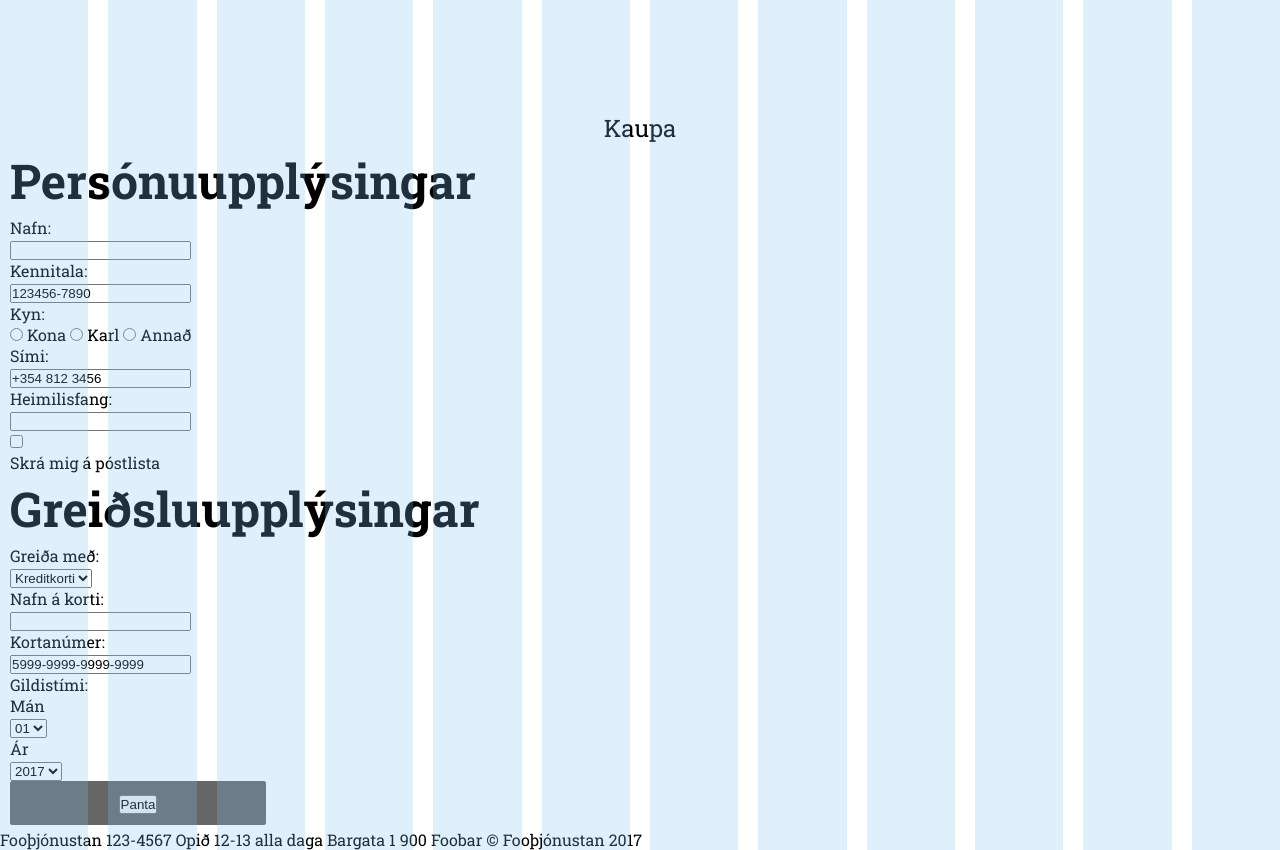
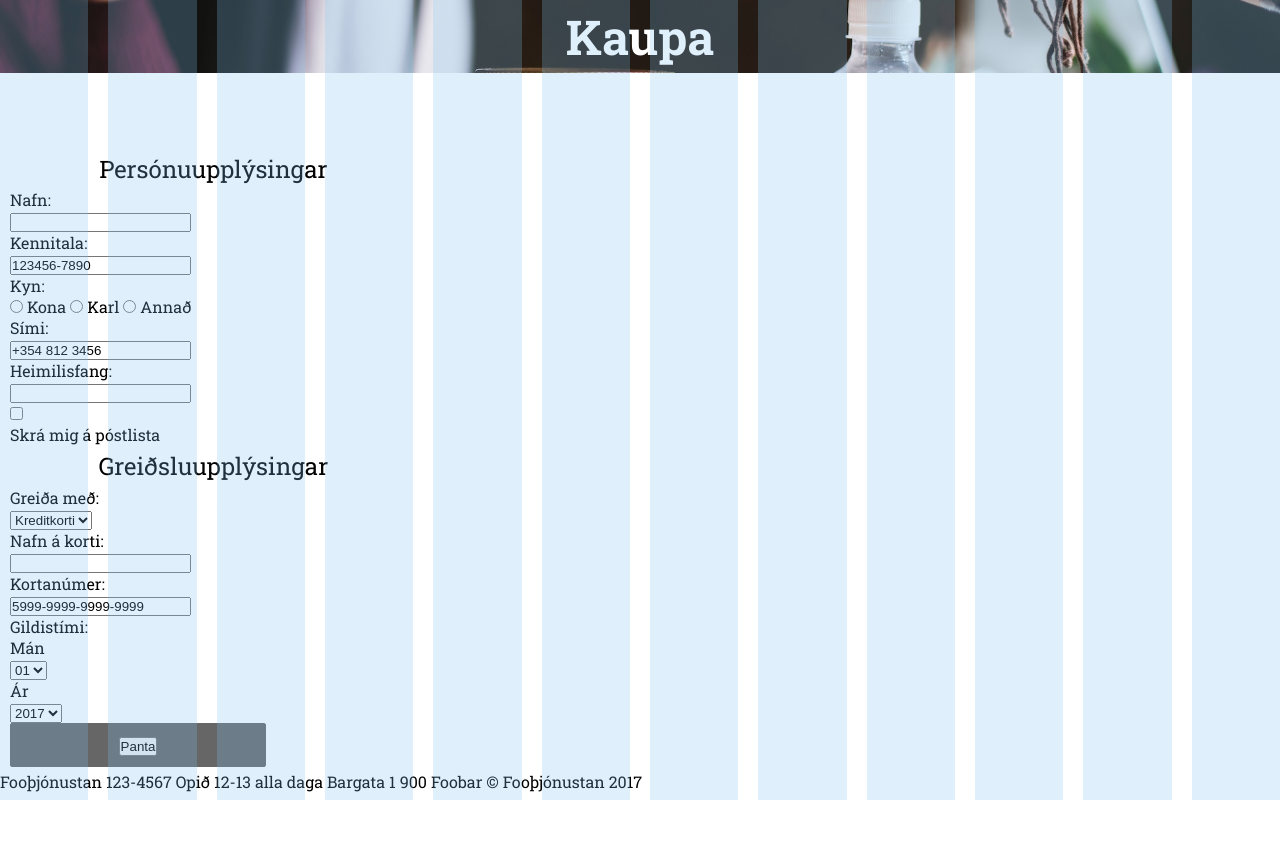
Before and after one commit to MadSuperSheep/Verkefni-7, a website: page main/buy.html in a window 1280 px wide. After the commit the page ends 800 px from the top, so only its background shows below. Drawn offline with Linux system fonts and the light colour scheme.

Commit message:
Buy síðan
Smá fikt

```diff
--- a/main/buy.html
+++ b/main/buy.html
@@ -12,8 +12,8 @@
 </head>
 
 <body>
-  <header>
-    <h1 class="heading heading__one">Kaupa</h1>
+  <header class="header header__onee">
+    <h1 class="heading heading__twoo">Kaupa</h1>
   </header>
 
   <main>
@@ -21,18 +21,18 @@
       <div class="info">
 
         <div>
-          <h2 class="heading heading__two">Persónuupplýsingar</h2>
+          <h3 class="heading heading__threee">Persónuupplýsingar</h3>
         </div>
 
-        <div class="textbox">
+        <div class="info info__textbox">
           <p>Nafn:</p>
-          <input type="text" name="Nafn">
+          <input class="info info inputtext"type="text" name="Nafn">
         </div>
-        <div class="textbox">
+        <div class="info info__textbox">
           <p>Kennitala:</p>
           <input type="text" name="Kennitala" value="123456-7890">
         </div>
-        <div class="buttons">
+        <div class="info info__buttons">
           <p>Kyn:</p>
           <input type="radio" name="editList" id="kona" value="kona" />
           <label for="kona">Kona</label>
@@ -43,11 +43,11 @@
           <input type="radio" name="editList" id="annað" value="annað" />
           <label for="annað">Annað</label>
         </div>
-        <div class="textbox">
+        <div class="info info__textbox">
           <p>Sími:</p>
           <input type="text" name="Sími" value="+354 812 3456">
         </div>
-        <div class="textbox">
+        <div class="info info__textbox">
           <p>Heimilisfang:</p>
           <input type="text" name="Heimilisfang">
         </div>
@@ -62,10 +62,10 @@
       <div class="info">
 
         <div>
-          <h2 class="heading heading__two">Greiðsluupplýsingar</h2>
+          <h2 class="heading heading__threee">Greiðsluupplýsingar</h2>
         </div>
 
-        <div class="cardlist">
+        <div class="info info__cardlist">
           <p>Greiða með:</p>
           <select>
             <option value="Kreditkort">Kreditkorti</option>
@@ -73,17 +73,17 @@
           </select>
         </div>
 
-        <div class="textbox">
+        <div class="info info__textbox">
           <p>Nafn á korti:</p>
           <input type="text" name="Kort">
         </div>
-        <div class="number">
+        <div class="info info__textbox">
           <p>Kortanúmer:</p>
           <input type="text" name="Kortanúmer" value="5999-9999-9999-9999">
         </div>
         <div>
           <p>Gildistími:</p>
-          <div class="date">
+          <div class="info info__date">
             <p>Mán</p>
             <select>
               <option value="1">01</option>
@@ -100,7 +100,7 @@
               <option value="12">12</option>
             </select>
           </div>
-          <div class="date">
+          <div class="info info__date">
             <p>Ár</p>
             <select>
               <option value="2017">2017</option>
--- a/main/styles.scss
+++ b/main/styles.scss
@@ -26,3 +26,4 @@ html { /* stylelint-disable-line */
 @import "../scss/quote";
 @import "../scss/myndir";
 @import "../scss/button";
+@import "../scss/buy";
--- /dev/null
+++ b/scss/buy.scss
@@ -0,0 +1,5 @@
+@import "../scss/config";
+
+.info {
+
+}
--- a/scss/header.scss
+++ b/scss/header.scss
@@ -12,3 +12,32 @@
   flex-direction: column;
   }
 }
+
+
+.header {
+  &__2 {
+    max-height: 100%;
+    max-width: 100vw;
+    width: 100%;
+    background: transparent url(gogn/bg.jpg) no-repeat scroll 100% 80%;
+    background-size: cover;
+    display: flex;
+    flex-direction: column;
+  }
+
+}
+
+// Eftirfarandi eru breytingar á header á buy.html síðunni.
+
+.header {
+  &__onee {
+    max-height: 100%;
+    max-width: 100vw;
+    width: 100%;
+    background: transparent url(gogn/bg-subpage.jpg) no-repeat scroll 100% 80%;
+    background-size: cover;
+    display: flex;
+    flex-direction: column;
+    margin-bottom: $gutter * 4;
+  }
+}
--- a/scss/heading.scss
+++ b/scss/heading.scss
@@ -16,4 +16,15 @@
   &__two {
     font-size: 3rem;
   }
+
+  &__twoo {
+    font-size: 3rem;
+    color: #ffffff;
+  }
+
+  &__threee {
+    font-weight: lighter;
+    font-size: 1.5rem;
+  }
+
 }
```
Also changed, not shown: main/styles.css.
